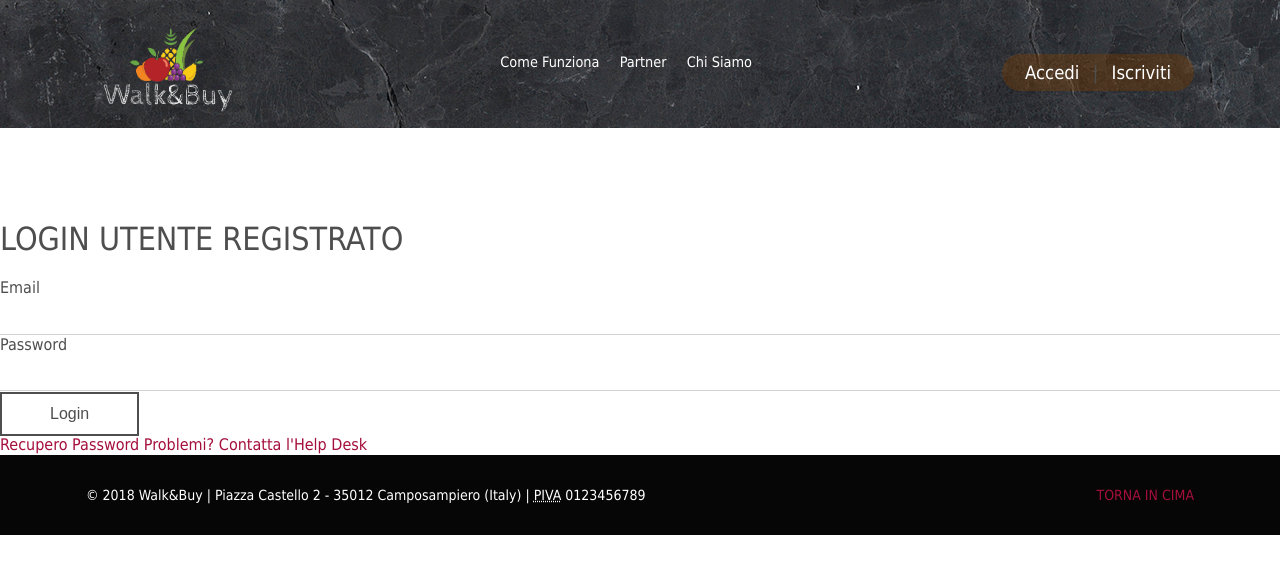
After one commit to mcanovese/walkandbuy, a PHP site: page /app/views/signIn.view.php in a window 1280 px wide. The commit adds this page. Shown: the top 574 px of the page. Run offline with PHP 8.4, Linux system fonts and the light colour scheme; data that the repository does not hold is empty; some libraries are stand-ins or nearby versions.

Commit message:
varie, niente di importante

```diff
--- a/app/controller/PagesController.php
+++ b/app/controller/PagesController.php
@@ -48,6 +48,11 @@ require 'app/views/howWork.view.php';
 public function addUser(){
     $routeName="addUser";
 require 'app/views/addUser.view.php';
+}
+
+public function signIn(){
+    $routeName="signIn";
+require 'app/views/signIn.view.php';
 }
 
 public function contact(){
--- /dev/null
+++ b/app/views/signIn.view.php
@@ -0,0 +1,24 @@
+<?php require('partials/head.php');?>
+<h1>Login Utente Registrato</h1>
+<div>
+<form action="login" method='post'>
+
+<div class="loginbox">
+<div class="loginbox-field">
+  <label class="input-label" for="nome">Email</label>
+  <input class="input" id="email"  type="text" name="email" required />
+  <span class="underline"></span>
+</div>
+
+<div class="loginbox-field">
+  <label class="input-label" for="nome">Password</label>
+  <input class="input" id="email"  type="text" name="password" required />
+  <span class="underline"></span>
+</div>
+  <button type="submit" class="btn btn-outline">Login</button>
+</div>
+</form>
+<a href="lostPassword">Recupero Password</a>
+<a href="contactSupport">Problemi? Contatta l'Help Desk</a>
+</div>
+<?php require('partials/footer.php');?>
--- a/routes.php
+++ b/routes.php
@@ -7,9 +7,10 @@ $router->get('howWork','PagesController@howWork');
 $router->get('contact','PagesController@contact');
 $router->get('add-user','PagesController@addUser');
 $router->get('404','PagesController@notFound');
-
 $router->get('item','PagesController@item');
+$router->get('signin', 'PagesController@signIn');
 
 
 $router->get('users','UsersController@index');
 $router->post('insertItem','PagesController@addItem');
+$router->post('registerUser','PagesController@registerUser');
```
